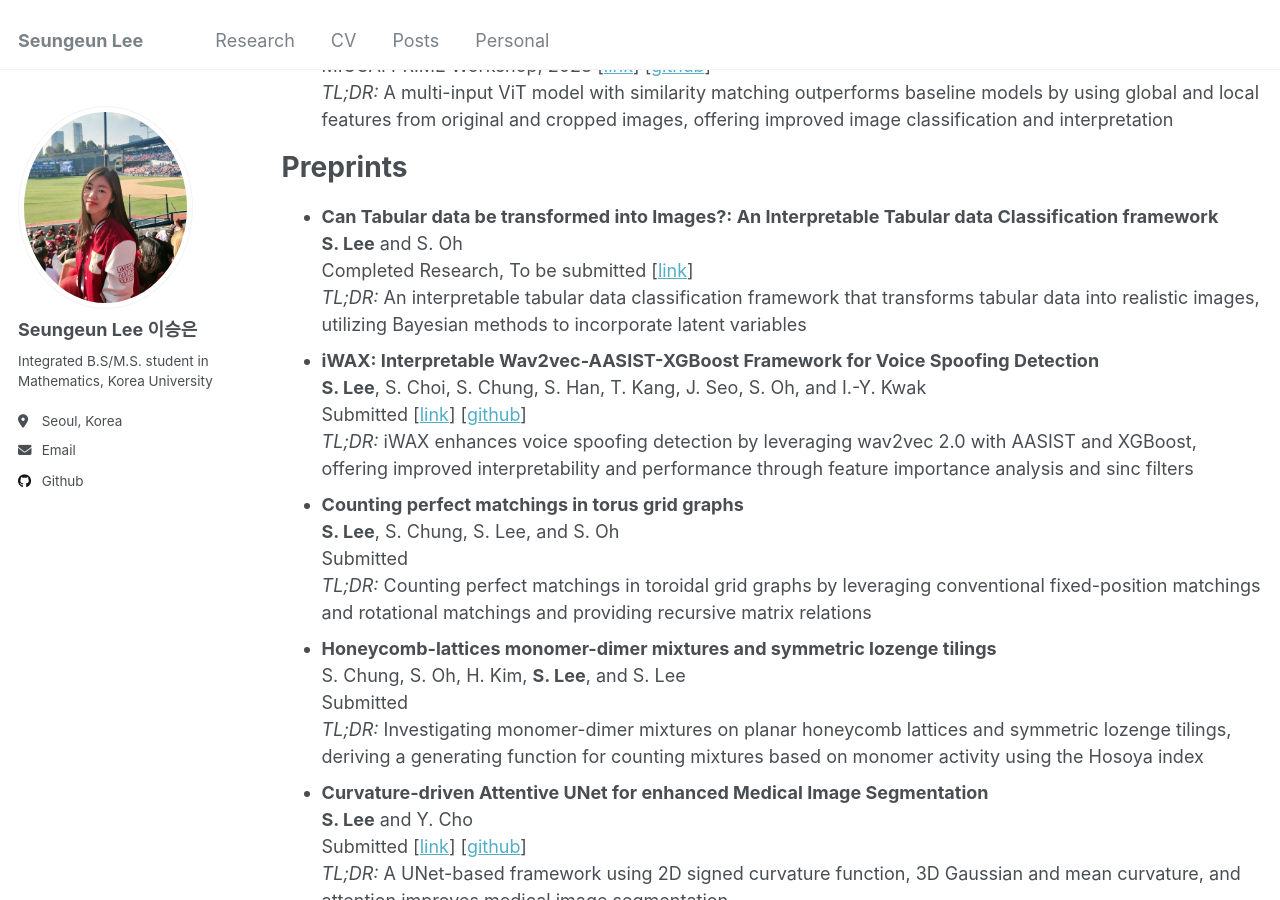
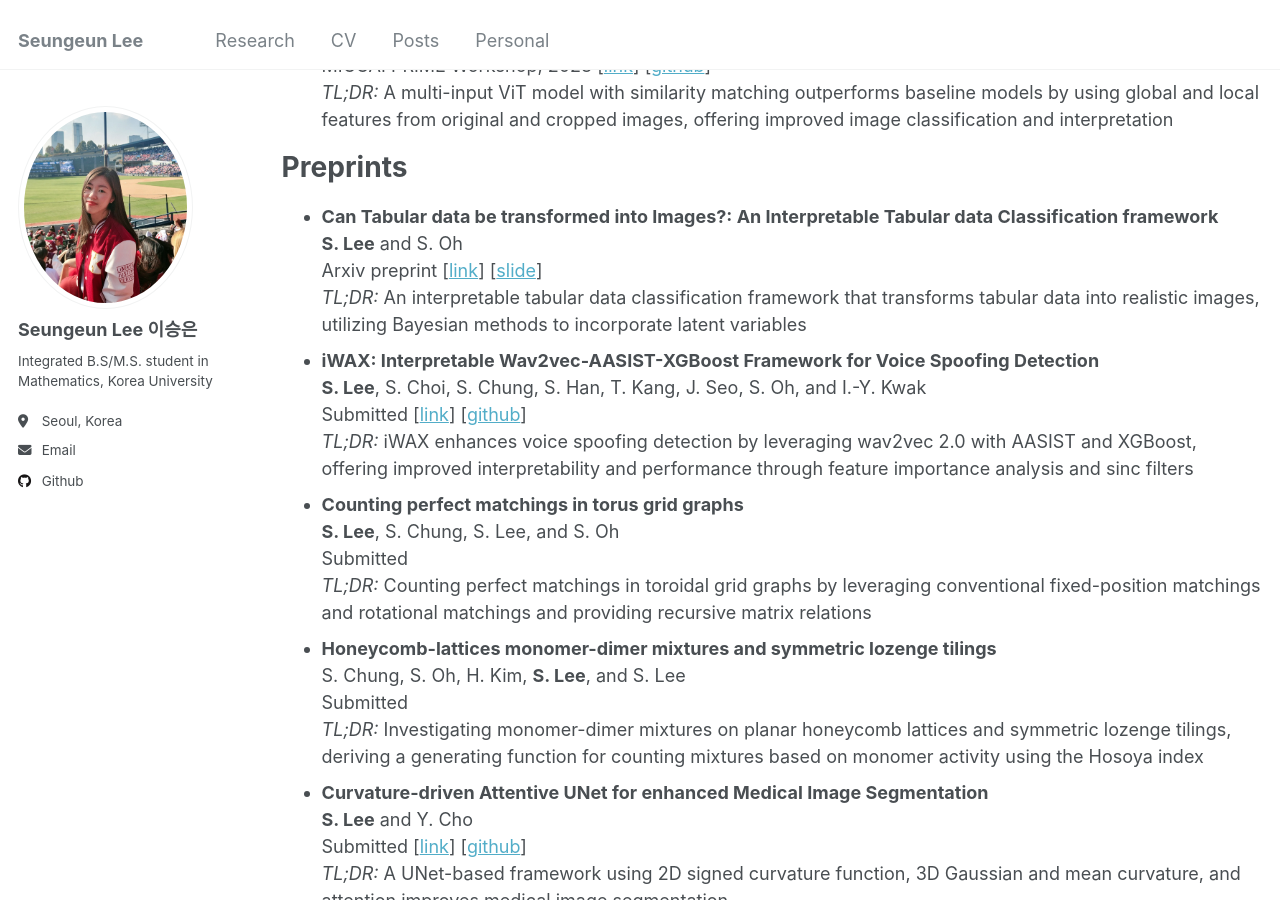
Before and after one commit to duneag2/duneag2.github.io, a Jekyll site: the page built from _pages/publications.html, in a window 1280 px wide and 900 px high, scrolled down 667 px. Built offline with Jekyll 4.4.1, drawn with Linux system fonts in a browser that asks for light colours.

Commit message:
update research

```diff
--- a/_pages/publications.html
+++ b/_pages/publications.html
@@ -38,7 +38,7 @@ author_profile: true
   <li>
     <strong>Can Tabular data be transformed into Images?: An Interpretable Tabular data Classification framework</strong> <br>
     <strong>S. Lee</strong> and S. Oh <br>
-    Completed Research, To be submitted [<a href="https://drive.google.com/file/d/1ZzIx2gUGPoWy8-lXPiDz2DnBsWADgVog/view?usp=sharing">link</a>] <br>
+    Arxiv preprint [<a href="https://arxiv.org/abs/2412.06265">link</a>] [<a href="https://drive.google.com/file/d/1ZzIx2gUGPoWy8-lXPiDz2DnBsWADgVog/view?usp=sharing">slide</a>] <br>
     <em>TL;DR:</em> An interpretable tabular data classification framework that transforms tabular data into realistic images, utilizing Bayesian methods to incorporate latent variables <br>
   </li>
   <li>
```
